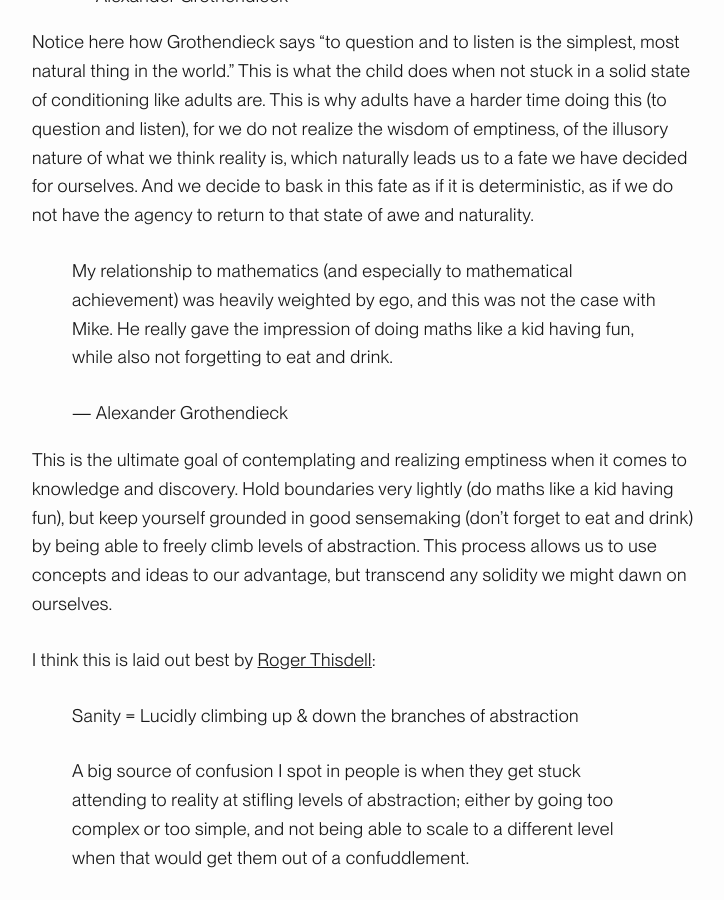
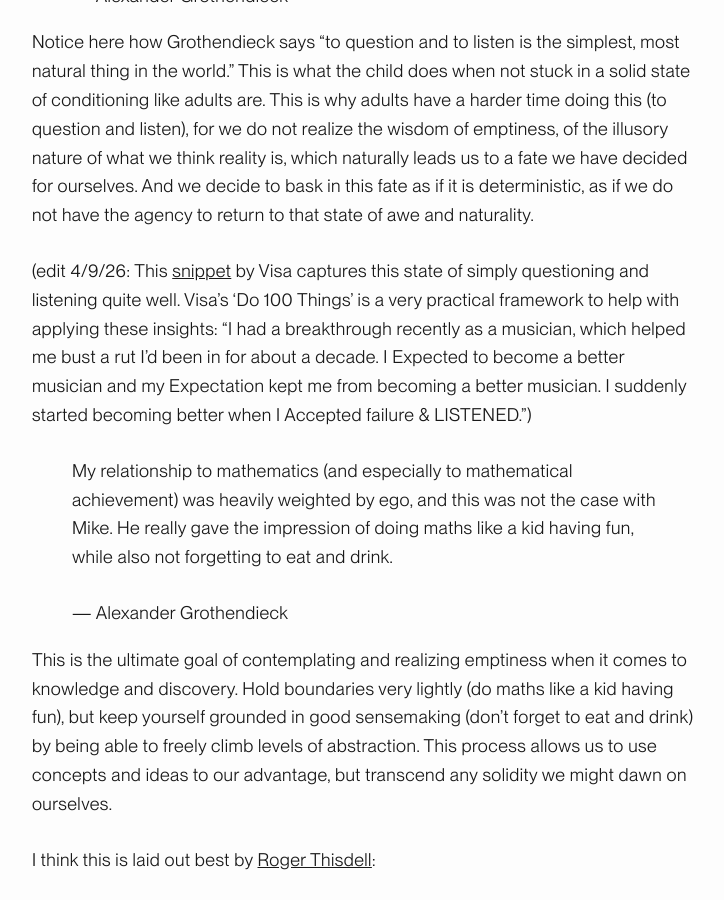
Before and after one commit to pxsswordprotected/personalsite, a Jekyll site: the page built from docs/_posts/2026-03-31-emptydiscovery.md, in a window 1280 px wide and 900 px high, scrolled down 3741 px. Shown: the whole window, without its empty margins (276-1000 px from the left). Built offline with Jekyll 4.4.1, drawn with Linux system fonts in a browser that asks for light colours.

Commit message:
edit post and layout

```diff
--- a/docs/_layouts/post.html
+++ b/docs/_layouts/post.html
@@ -137,7 +137,9 @@
     </head>
     <body>
         <div class="post-container">
-            <a href="{{ site.baseurl }}/my_writing/" class="home-button-top">Writing</a>
+            <a href="{{ site.baseurl }}/my_writing/" class="home-button-top"
+                >Writing</a
+            >
 
             <article>
                 <header>
--- a/docs/_posts/2026-03-31-emptydiscovery.md
+++ b/docs/_posts/2026-03-31-emptydiscovery.md
@@ -49,6 +49,8 @@ As one spends time in solitude, they no longer bump up against other boundaries
 
 Notice here how Grothendieck says "to question and to listen is the simplest, most natural thing in the world." This is what the child does when not stuck in a solid state of conditioning like adults are. This is why adults have a harder time doing this (to question and listen), for we do not realize the wisdom of emptiness, of the illusory nature of what we think reality is, which naturally leads us to a fate we have decided for ourselves. And we decide to bask in this fate as if it is deterministic, as if we do not have the agency to return to that state of awe and naturality.
 
+(edit 4/9/26: This <a href="https://www.visakanv.com/blog/do100things/" target="_blank">snippet</a> by Visa captures this state of simply questioning and listening quite well. Visa's 'Do 100 Things' is a very practical framework to help with applying these insights: "I had a breakthrough recently as a musician, which helped me bust a rut I’d been in for about a decade. I Expected to become a better musician and my Expectation kept me from becoming a better musician. I suddenly started becoming better when I Accepted failure & LISTENED.")
+
 <blockquote>
   <p>My relationship to mathematics (and especially to mathematical achievement) was heavily weighted by ego, and this was not the case with Mike. He really gave the impression of doing maths like a kid having fun, while also not forgetting to eat and drink.</p>
   <footer>— Alexander Grothendieck</footer>
```
